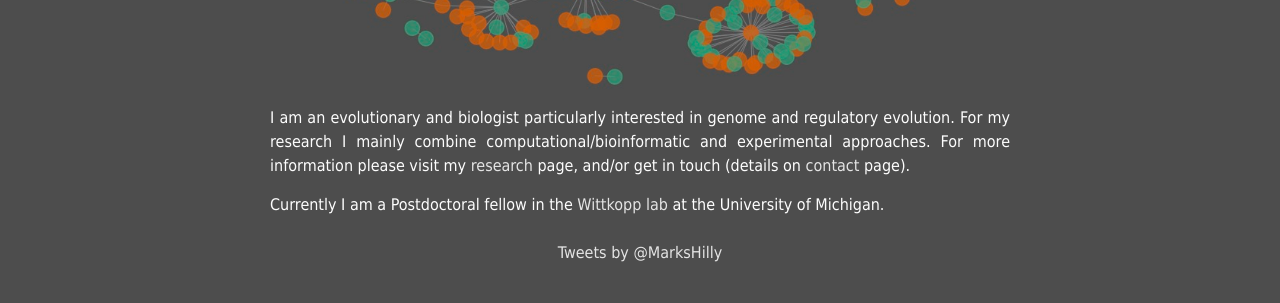
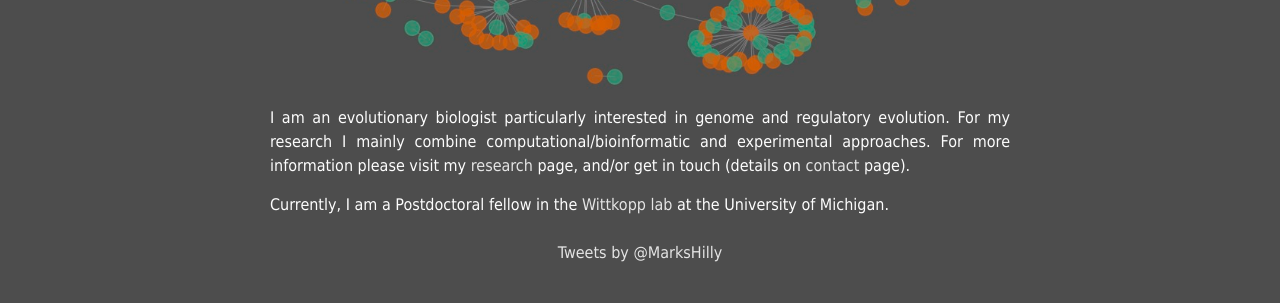
Before and after one commit to Mark-Hill/Mark-Hill.github.io, a Jekyll site: the page built from index.html, in a window 1280 px wide and 900 px high, scrolled down 820 px. Shown: the part 152-455 px from the top of the window. Built offline with Jekyll 4.4.1, drawn with Linux system fonts in a browser that asks for light colours; comment, search, counter and statistics services are not loaded.

Commit message:
Update index.html

```diff
--- a/index.html
+++ b/index.html
@@ -26,9 +26,9 @@
   <img src="../img/network_plot.jpg" align="middle"/>
 </section>
 
-<p>I am an evolutionary and biologist particularly interested in genome and regulatory evolution. For my research I mainly combine computational/bioinformatic and experimental approaches. For more information please visit my <a class="page-link" href="/research/">research</a> page, and/or get in touch (details on <a class="page-link" href="/contact/">contact</a> page).</p>
+<p>I am an evolutionary biologist particularly interested in genome and regulatory evolution. For my research I mainly combine computational/bioinformatic and experimental approaches. For more information please visit my <a class="page-link" href="/research/">research</a> page, and/or get in touch (details on <a class="page-link" href="/contact/">contact</a> page).</p>
 
- Currently I am a Postdoctoral fellow in the <a href="https://sites.lsa.umich.edu/wittkopp-lab/">Wittkopp lab</a> at the University of Michigan.
+ Currently, I am a Postdoctoral fellow in the <a href="https://sites.lsa.umich.edu/wittkopp-lab/">Wittkopp lab</a> at the University of Michigan.
 
 <br>
 <br>
```
